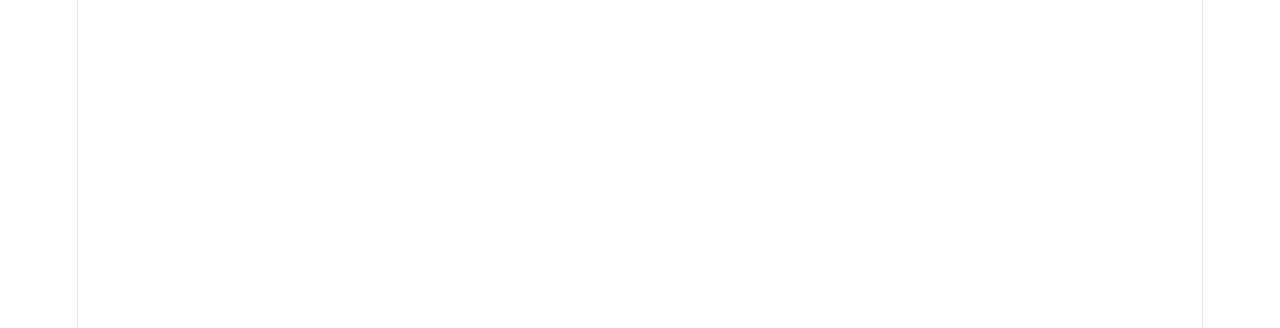
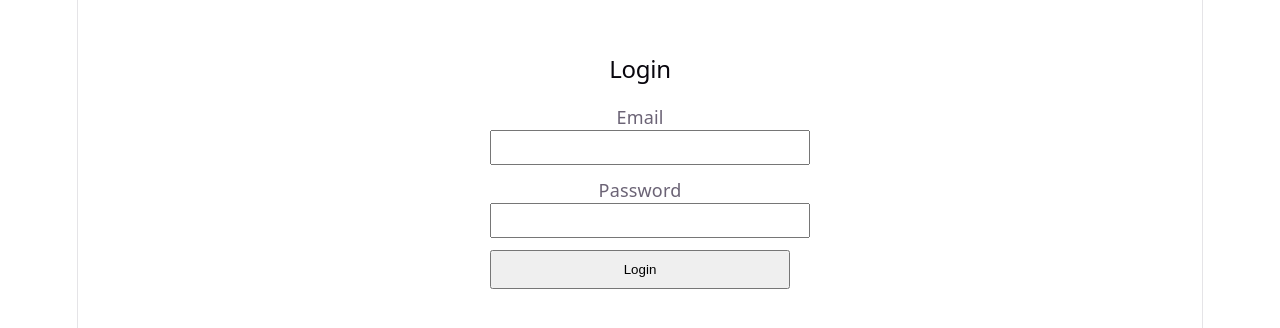
Before and after one commit to pranjalidixit26/admin-management-system, a React (Vite) app in the folder client/: page /login in a window 1280 px wide. Before the commit this address had no page. Shown: the part 228-556 px from the top of the page. Built offline with nearby package versions, Linux system fonts and the light colour scheme.

Commit message:
Add Login page with JWT auth, localStorage token storage, and redirect to dashboard

```diff
--- a/client/src/App.tsx
+++ b/client/src/App.tsx
@@ -2,11 +2,13 @@ import { BrowserRouter, Routes, Route } from 'react-router-dom';
 import AppLayout from './components/layout/AppLayout';
 import Dashboard from './pages/Dashboard';
 import UsersPage from './pages/Users/UsersPage';
+import Login from './pages/Login';
 
 function App() {
   return (
     <BrowserRouter>
       <Routes>
+        <Route path="/login" element={<Login/>} />
         <Route path="/" element={<AppLayout />}>
           <Route index element={<Dashboard />} />
           <Route path="users" element={<UsersPage />} />
--- /dev/null
+++ b/client/src/pages/Login.tsx
@@ -0,0 +1,64 @@
+import { useState } from "react";
+import { useNavigate } from "react-router-dom";
+import axios from 'axios';
+
+export default function Login() {
+    const [email, setEmail]=useState('');
+    const [password, setPassword]=useState('');
+    const [error, setError]=useState('');
+    const navigate=useNavigate();
+
+    const handleSubmit=async(e:React.FormEvent)=>{
+        e.preventDefault();
+        setError('');
+
+        try{
+            const response = await axios.post('http://localhost:3000/auth/login', {
+                email,
+                password,
+            });
+
+            localStorage.setItem('access_token', response.data.access_token);
+            localStorage.setItem('user', JSON.stringify(response.data.user));
+
+            navigate('/');
+        } catch(err){
+            setError('Invalid email or password');
+        }
+    };
+
+    return(
+        <div style={{display:'flex', justifyContent:'center', alignItems:'center', minHeight:'100vh'}}>
+            <form onSubmit={handleSubmit} style={{width:'300px'}}>
+                <h2 style={{textAlign:'center', marginBottom:'20px'}}>Login</h2>
+
+                {error && <p style ={{ color:'red'}}>{error}</p>}
+
+                <div style={{marginBottom:'12px'}}>
+                    <label>Email</label>
+                    <br />
+                    <input
+                        type="email"
+                        value={email}
+                        onChange={(e)=>setEmail(e.target.value)}
+                        style={{width:'100%', padding:'8px'}}
+                    />
+                </div>
+                <div style={{marginBottom:'12px'}}>
+                    <label>Password</label>
+                    <br/>
+                    <input
+                        type="password"
+                        value={password}
+                        onChange={(e)=>setPassword(e.target.value)}
+                        style={{width:'100%', padding:'8px'}}
+                    />
+                </div>
+
+                <button type="submit" style={{width:'100%', padding:'10px'}}>
+                    Login
+                </button>
+            </form>
+        </div>
+    );
+}
```
